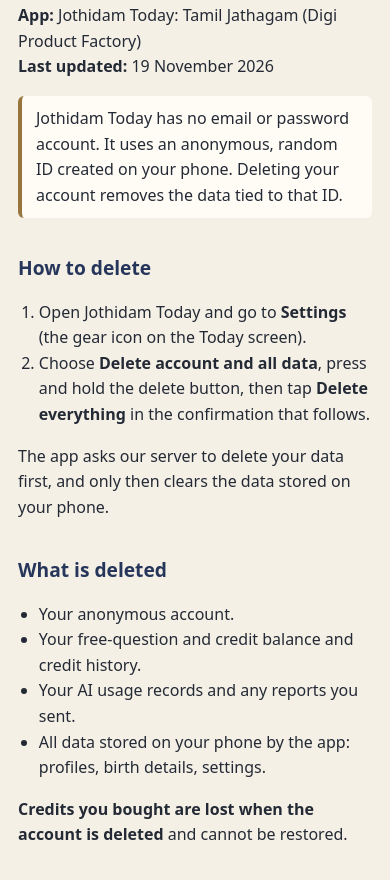
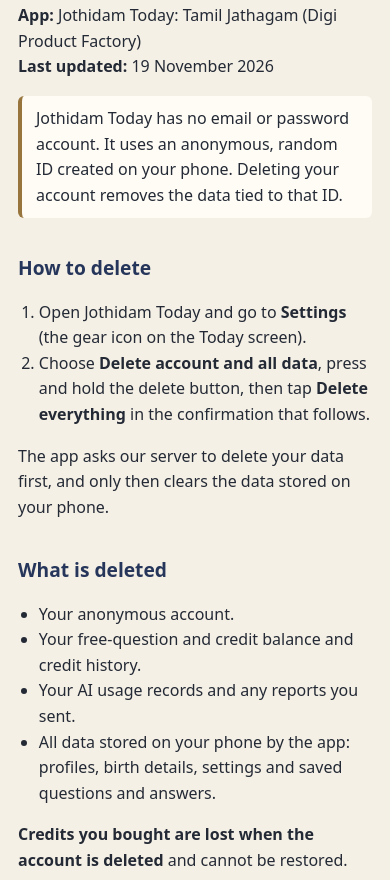
Before and after one commit to digiproductfactory/jothidam-today-site, a plain HTML site: page delete-account.html in a window 390 px wide. Shown: the part 166-1046 px from the top of the page. Drawn offline with Linux system fonts and the light colour scheme.

Commit message:
Saved questions and answers stay on the phone
privacy.html: one sentence that saved questions and answers are stored only on the phone and
are deleted when the user clears them, deletes the account or uninstalls the app.
delete-account.html: the list of what is deleted now includes saved questions and answers.

Co-Authored-By: Claude Sonnet 5.5 <noreply@anthropic.com>

```diff
--- a/delete-account.html
+++ b/delete-account.html
@@ -31,7 +31,7 @@ a{color:#2F7470}ul,ol{padding-left:1.3em}
 <li>Your anonymous account.</li>
 <li>Your free-question and credit balance and credit history.</li>
 <li>Your AI usage records and any reports you sent.</li>
-<li>All data stored on your phone by the app: profiles, birth details, settings.</li>
+<li>All data stored on your phone by the app: profiles, birth details, settings and saved questions and answers.</li>
 </ul>
 <p><strong>Credits you bought are lost when the account is deleted</strong> and cannot be restored.</p>
 
```
Also changed, not shown: privacy.html (+1 -0 lines).
